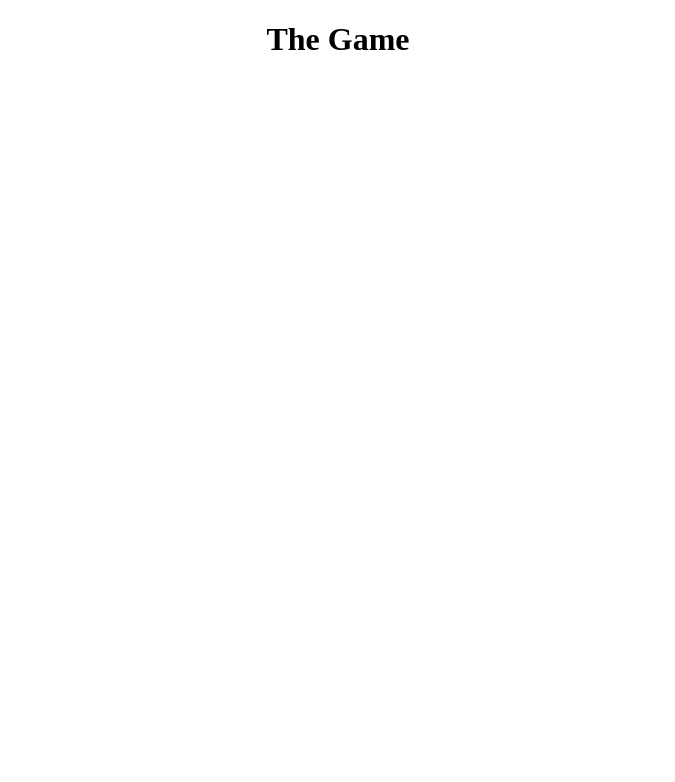
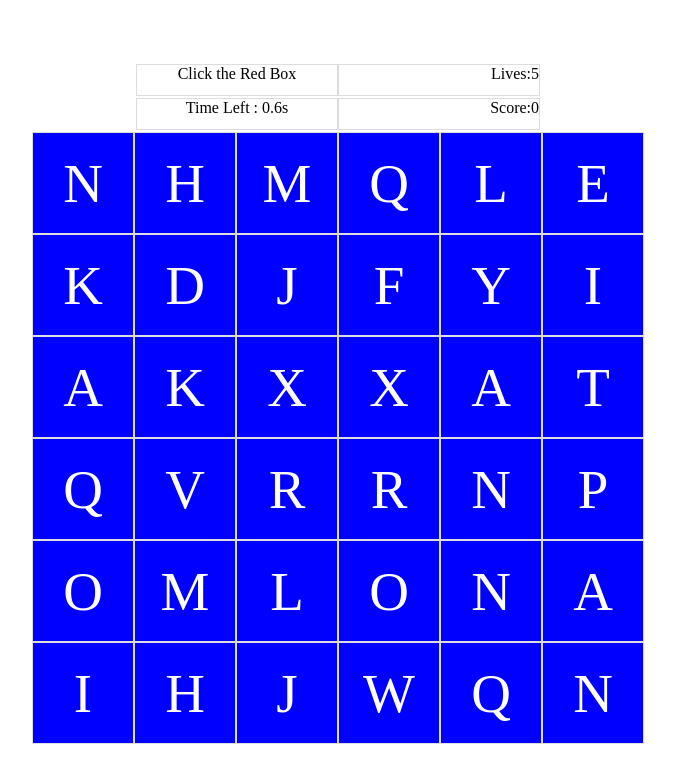
Before and after one commit to andreipivoda/Reaction-Time-Game, an Angular app: page / in a window 1280 px wide. Shown: the top 782 px of the page, without its empty margins (302-977 px from the left). Built offline with nearby package versions, Linux system fonts and the light colour scheme.

Commit message:
I'm Blue Da Ba Dee

```diff
--- a/src/app/app.component.html
+++ b/src/app/app.component.html
@@ -1,3 +1,3 @@
-<h1>
-  {{title}}
-</h1>
+<br><br><br>
+<app-game-hud></app-game-hud>
+<app-game-board></app-game-board>
--- a/src/app/app.module.ts
+++ b/src/app/app.module.ts
@@ -2,14 +2,16 @@ import { BrowserModule } from '@angular/platform-browser';
 import { NgModule } from '@angular/core';
 import { FormsModule } from '@angular/forms';
 import { HttpModule } from '@angular/http';
+import { AppComponent } from './app.component';
 
-import { AppComponent } from './app.component';
 import { GameBoardComponent } from './game-board/game-board.component';
+import { GameHudComponent } from './game-hud/game-hud.component';
 
 @NgModule({
   declarations: [
     AppComponent,
-    GameBoardComponent
+    GameBoardComponent,
+    GameHudComponent
   ],
   imports: [
     BrowserModule,
--- a/src/app/game-board/game-board.component.css
+++ b/src/app/game-board/game-board.component.css
@@ -0,0 +1 @@
+td {background-color: blue;color: white;font-size: 55px;padding: 0px; border: 1px #DDD solid;width: 100px; height: 100px}
--- a/src/app/game-board/game-board.component.html
+++ b/src/app/game-board/game-board.component.html
@@ -1,3 +1,8 @@
-<p>
-  game-board works!
-</p>
+   <div>
+      <table align="center" cellspacing="0">
+        <tr *ngFor="let i of rows;">
+          <td  *ngFor="let m of gridArray | slice:(i*6):(i+1)*6">{{ m.title }} </td>
+        </tr>
+      </table>
+  </div>
+  <div>{{randomLetter}}</div>
--- a/src/app/game-board/game-board.component.ts
+++ b/src/app/game-board/game-board.component.ts
@@ -6,10 +6,28 @@ import { Component, OnInit } from '@angular/core';
   styleUrls: ['./game-board.component.css']
 })
 export class GameBoardComponent implements OnInit {
+charset = 'ABCDEFGHIJKLMNOPQRSTUVWXYZ';
+rl;
+rows;
+gridArray = [
+{title:this.genRandomLetter(), color: 'red'}, {title: this.genRandomLetter()}, {title: this.genRandomLetter()}, {title: this.genRandomLetter()}, {title: this.genRandomLetter()}, {title: this.genRandomLetter()},
+{title: this.genRandomLetter(), color: 'red'}, {title: this.genRandomLetter()}, {title: this.genRandomLetter()}, {title: this.genRandomLetter()}, {title: this.genRandomLetter()}, {title: this.genRandomLetter()},
+{title: this.genRandomLetter(), color: 'red'}, {title: this.genRandomLetter()}, {title: this.genRandomLetter()}, {title: this.genRandomLetter()}, {title: this.genRandomLetter()}, {title: this.genRandomLetter()},
+{title: this.genRandomLetter(), color: 'red'}, {title: this.genRandomLetter()}, {title: this.genRandomLetter()}, {title: this.genRandomLetter()}, {title: this.genRandomLetter()}, {title: this.genRandomLetter()},
+{title: this.genRandomLetter(), color: 'red'}, {title: this.genRandomLetter()}, {title: this.genRandomLetter()}, {title: this.genRandomLetter()}, {title: this.genRandomLetter()}, {title: this.genRandomLetter()},
+{title: this.genRandomLetter(), color: 'red'}, {title: this.genRandomLetter()}, {title: this.genRandomLetter()}, {title: this.genRandomLetter()}, {title: this.genRandomLetter()}, {title: this.genRandomLetter()},
+
+
+]
 
   constructor() { }
 
   ngOnInit() {
+   this.rows = Array.from(Array(Math.ceil(this.gridArray.length / 6)).keys());
+  }
+
+  genRandomLetter(){
+    return this.charset.charAt(Math.floor(Math.random() * this.charset.length));
   }
 
 }
--- /dev/null
+++ b/src/app/game-hud/game-hud.component.css
@@ -0,0 +1 @@
+td {padding: 0px; border: 1px #DDD solid;width: auto; height: 30px}
--- /dev/null
+++ b/src/app/game-hud/game-hud.component.html
@@ -0,0 +1,12 @@
+<table align="center">
+  <tr>
+  <td style="width: 200px;display: inline-block;">Click the Red Box</td>
+  <td style="width: 200px;display: inline-block;text-align: right;">Lives:5</td>
+  </tr>
+
+  <tr>
+  <td style="width: 200px;display: inline-block;">Time Left : 0.6s</td>
+  <td style="width: 200px;display: inline-block;text-align: right;">Score:0</td>
+
+  </tr>
+</table>
--- /dev/null
+++ b/src/app/game-hud/game-hud.component.ts
@@ -0,0 +1,15 @@
+import { Component, OnInit } from '@angular/core';
+
+@Component({
+  selector: 'app-game-hud',
+  templateUrl: './game-hud.component.html',
+  styleUrls: ['./game-hud.component.css']
+})
+export class GameHudComponent implements OnInit {
+
+  constructor() { }
+
+  ngOnInit() {
+  }
+
+}
```
Also changed, not shown: 1 other file (tests, documents, lock files or other folders).
